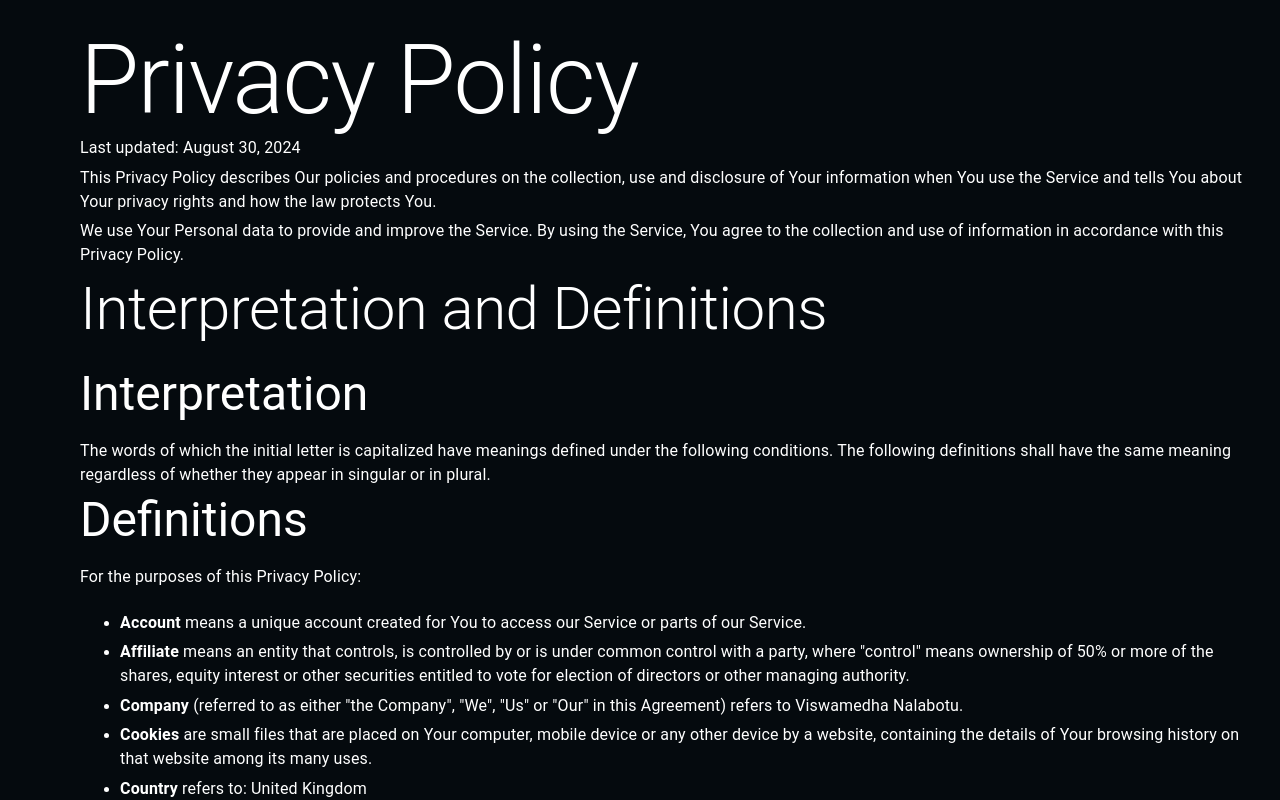
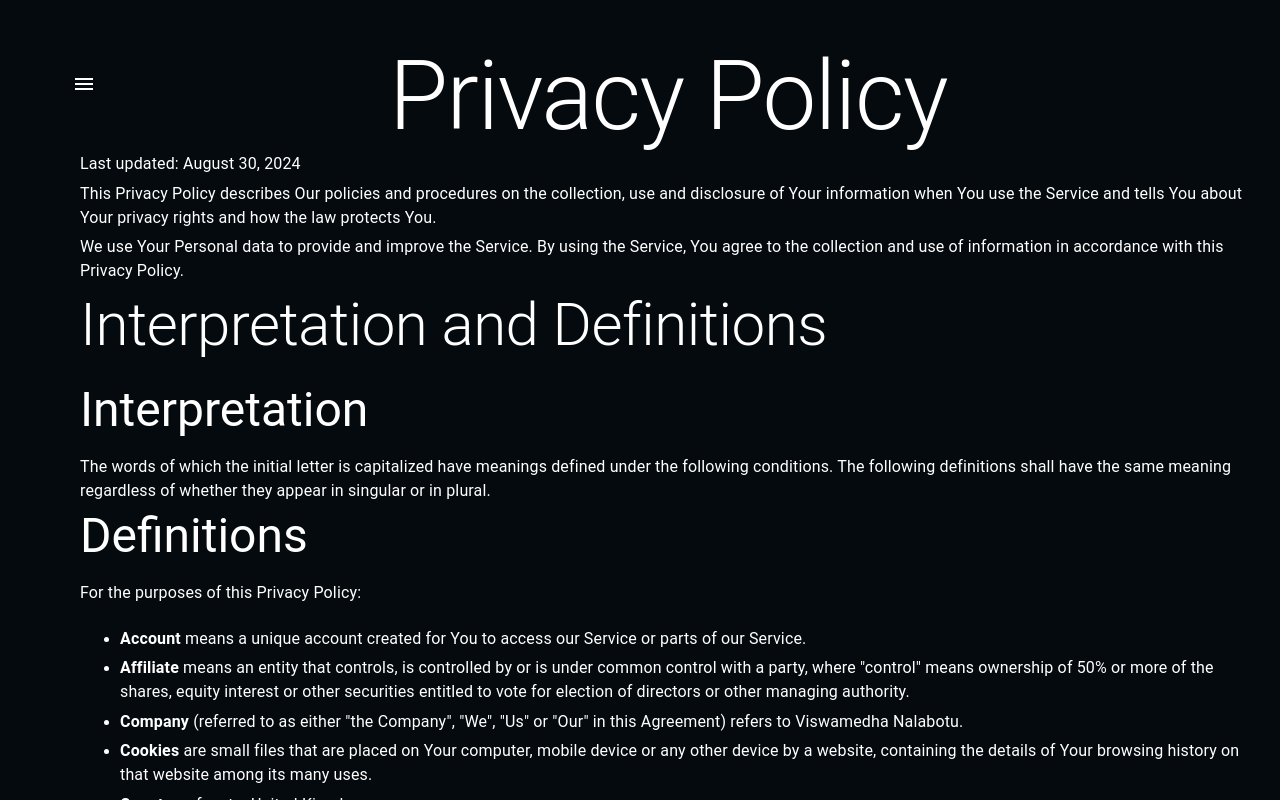
Before and after one commit to NV-9/viswamedha.com, a React (Vite) app: page /privacy in a window 1280 px wide. Shown: the top 800 px of the page. Built offline with nearby package versions, Linux system fonts and the light colour scheme; no server answers.

Commit message:
Added icon button for menu

```diff
--- a/src/pages/Privacy.jsx
+++ b/src/pages/Privacy.jsx
@@ -1,10 +1,16 @@
 import { Box, Typography } from "@mui/material";
+import { IconButton } from "@mui/material";
+import MenuIcon from '@mui/icons-material/Menu';
 
 
-export default function Privacy() {
+export default function Privacy({setDrawerOpen}) {
     return (
         <Box sx={{ backgroundColor: 'rgba(5,10,14,1.00)', backgroundSize: 'cover', display: 'flex', flexDirection: 'column', justifyContent: 'center', alignItems: 'flex-start', p: 3, pl: 10, position: 'relative', color: 'white' }}>
-            <Typography variant="h1">Privacy Policy</Typography>
+             <IconButton sx={{ position: 'absolute', top: 64, left: 64, color: 'white' }} onClick={setDrawerOpen}>
+                <MenuIcon />
+            </IconButton>
+
+            <Typography variant="h1" sx={{ alignSelf: 'center', textAlign: 'center', width: '100%', mt: 2 }}>Privacy Policy</Typography>
             <Typography variant="body1" gutterBottom>Last updated: August 30, 2024</Typography>
             <Typography variant="body1" gutterBottom>This Privacy Policy describes Our policies and procedures on the collection, use and disclosure of Your information when You use the Service and tells You about Your privacy rights and how the law protects You.</Typography>
             <Typography variant="body1" gutterBottom>We use Your Personal data to provide and improve the Service. By using the Service, You agree to the collection and use of information in accordance with this Privacy Policy.</Typography>
```
